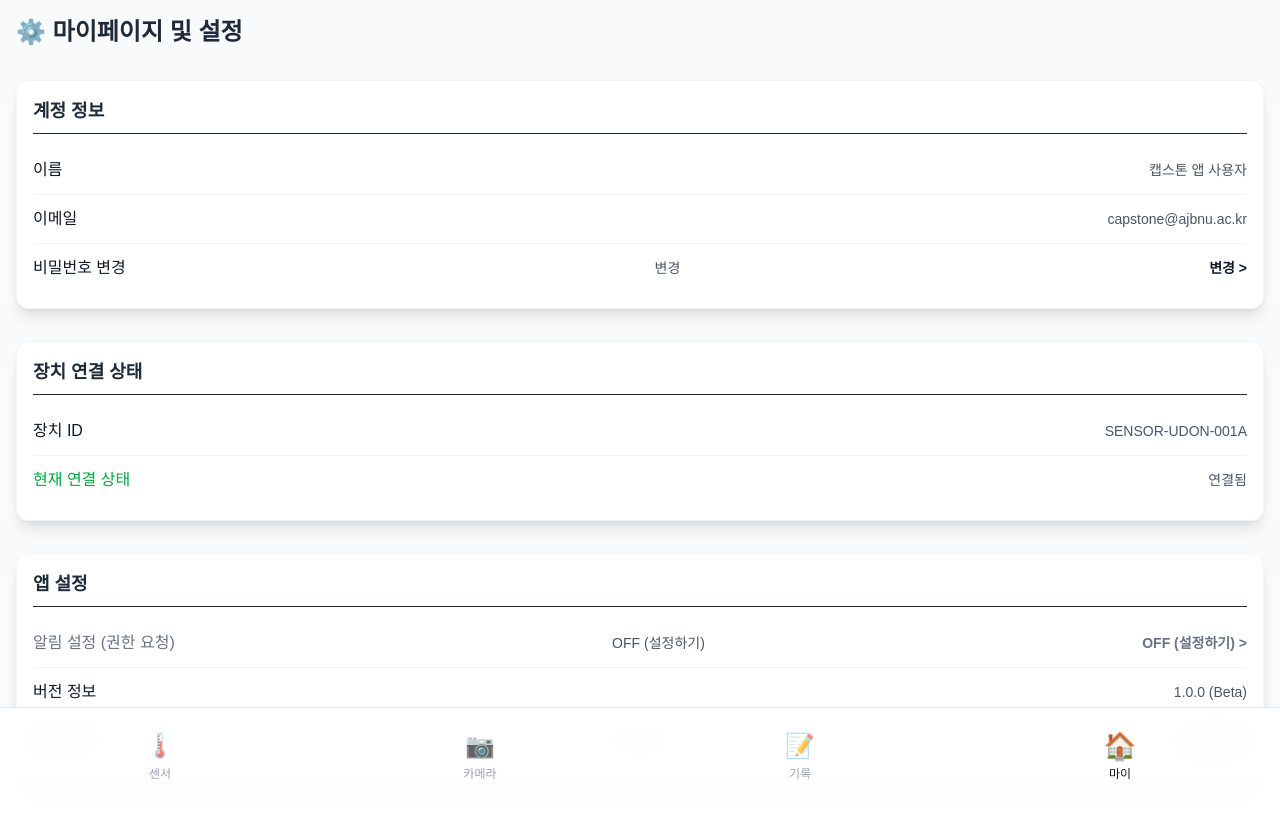
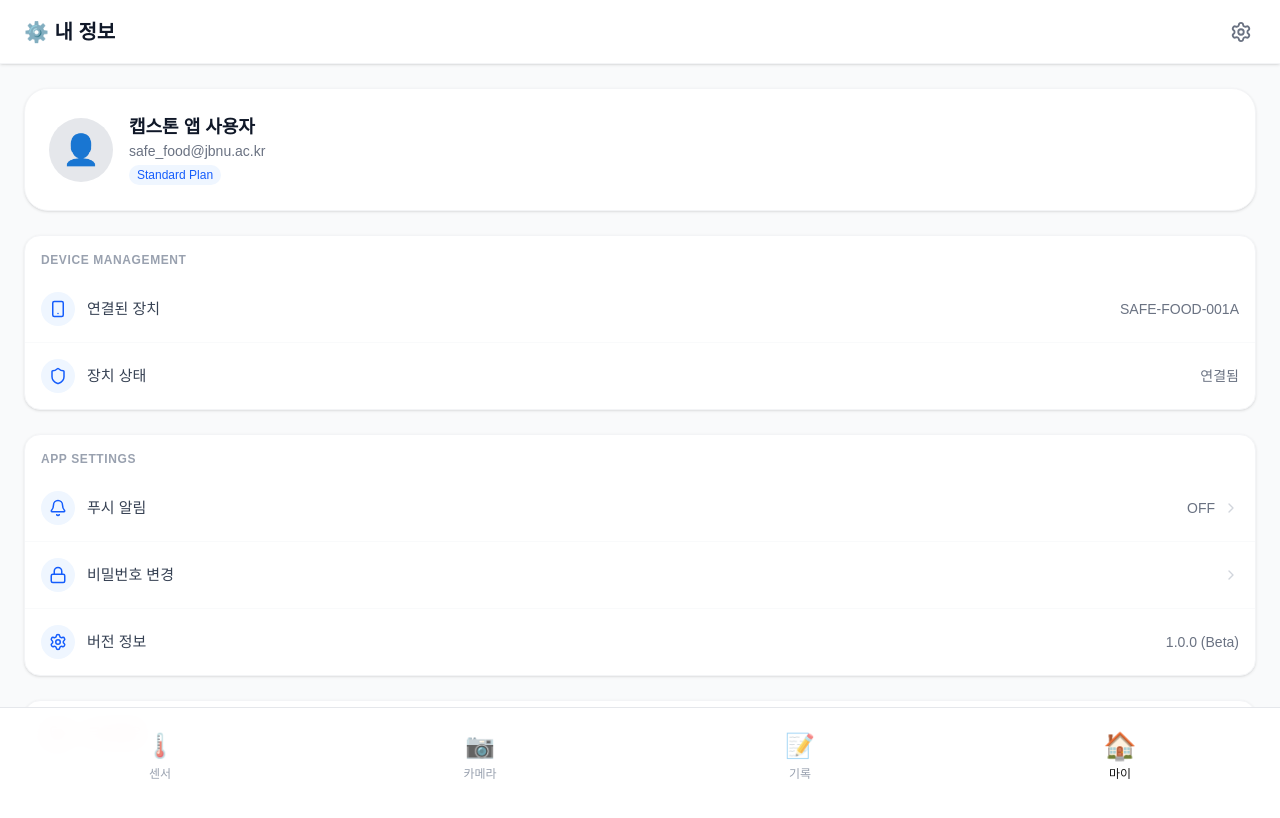
Before and after one commit to dlcodudco/sensor-udon, a Next.js app: page /mypage in a window 1280 px wide. Shown: the top 818 px of the page. Built offline with nearby package versions, Linux system fonts and the light colour scheme.

Commit message:
fix: app page상하단 비율 조정 및 디자인 변경

```diff
--- a/app/mypage/page.tsx
+++ b/app/mypage/page.tsx
@@ -11,105 +11,187 @@
 
 import React from 'react';
 import { usePushNotification } from '../../hooks/usePushNotification';
+import {
+  Settings, User, Smartphone, LogOut, ChevronRight,
+  Bell, Shield, Mail, Lock
+} from 'lucide-react'; // 아이콘 추가
 
+// 사용자 정보 (Mock Data)
 const USER_INFO = {
   name: "캡스톤 앱 사용자",
-  email: "capstone@ajbnu.ac.kr",
+  email: "safe_food@jbnu.ac.kr",
   deviceStatus: "연결됨",
-  deviceId: "SENSOR-UDON-001A",
-  lastSync: "2025년 11월 21일 19:30",
+  deviceId: "SAFE-FOOD-001A",
+  lastSync: "2025.11.21 19:30",
 };
 
+// 설정 아이템 컴포넌트 (업그레이드 버전)
 interface SettingItemProps {
+  icon?: React.ReactNode;
   title: string;
   value?: string;
   onClick?: () => void;
-  isButton?: boolean;
-  color?: string;
+  isDestructive?: boolean; // 로그아웃 등 위험한 작업용 색상
+  showArrow?: boolean;
 }
 
-const SettingItem: React.FC<SettingItemProps> = ({ title, value, onClick, isButton = false, color = 'text-gray-900' }) => (
+const SettingItem: React.FC<SettingItemProps> = ({
+  icon, title, value, onClick, isDestructive = false, showArrow = false
+}) => (
   <div
-    className={`flex justify-between items-center py-3 border-b border-gray-100 last:border-b-0 cursor-pointer transition duration-150 ${onClick ? 'hover:bg-gray-50' : ''}`}
     onClick={onClick}
+    className={`
+      flex items-center justify-between p-4
+      border-b border-gray-50 last:border-b-0
+      transition-colors duration-200
+      ${onClick ? 'cursor-pointer hover:bg-gray-50 active:bg-gray-100' : ''}
+    `}
   >
-    <span className={`text-base font-medium ${color}`}>{title}</span>
-    {value && <span className="text-gray-600 text-sm">{value}</span>}
-    {isButton && (
-        <span className={`text-sm font-semibold ${color}`}>
-            {value} &gt;
+    <div className="flex items-center gap-3">
+      {/* 아이콘 영역 */}
+      {icon && (
+        <div className={`p-2 rounded-full ${isDestructive ? 'bg-red-50 text-red-500' : 'bg-blue-50 text-blue-600'}`}>
+          {icon}
+        </div>
+      )}
+      <span className={`text-[15px] font-medium ${isDestructive ? 'text-red-600' : 'text-gray-700'}`}>
+        {title}
       </span>
-    )}
+    </div>
+
+    <div className="flex items-center gap-2">
+      {value && <span className="text-sm text-gray-500 font-medium">{value}</span>}
+      {showArrow && <ChevronRight size={16} className="text-gray-300" />}
+    </div>
   </div>
 );
 
 export default function MyPageScreen() {
-  // 푸시 알림 훅 사용
   const { requestPermission, permission, fcmToken } = usePushNotification();
 
   const handleLogout = () => {
     if (window.confirm("정말 로그아웃 하시겠습니까?")) {
       console.log("로그아웃 처리됨");
+      // Next.js 라우터 사용을 권장하지만, 확실한 새로고침을 위해 location.href 유지
       window.location.href = '/login';
     }
   };
 
   return (
-    <div className="p-4 space-y-8 bg-gray-50 min-h-screen">
-      <h1 className="text-2xl font-bold text-gray-800">
-        ⚙️ 마이페이지 및 설정
-      </h1>
+    // 전체 컨테이너: 화면 꽉 채움 + 스크롤 방지
+    <div className="flex flex-col h-[100dvh] bg-gray-50 overflow-hidden">
 
-      {/* 1. 계정 정보 섹션 */}
-      <div className="bg-white p-4 rounded-xl shadow-lg border border-gray-100">
-        <h2 className="text-lg font-semibold text-gray-800 mb-3 border-b pb-2">계정 정보</h2>
-        <SettingItem title="이름" value={USER_INFO.name} />
-        <SettingItem title="이메일" value={USER_INFO.email} />
+      {/* [상단 헤더] 고정 영역 */}
+      <header className="
+        flex-none h-16 bg-white z-10
+        flex items-center justify-between px-6
+        border-b border-gray-100 shadow-sm
+        pt-[env(safe-area-inset-top)]
+      ">
+        <h1 className="text-xl font-bold text-gray-900">⚙️ 내 정보</h1>
+        <div className="flex gap-4 text-gray-500">
+           <button className="hover:text-blue-600 transition p-1">
+             <Settings size={22} />
+           </button>
+        </div>
+      </header>
+
+      {/* [본문 콘텐츠] 스크롤 가능한 영역 */}
+      <main className="
+        flex-1 overflow-y-auto
+        p-6 pb-[calc(80px+env(safe-area-inset-bottom))]
+        overscroll-y-contain
+      ">
+        <div className="space-y-6">
+
+          {/* 1. 프로필 카드 (디자인 변경) */}
+          <div className="bg-white p-6 rounded-3xl shadow-sm border border-gray-100 flex items-center gap-4">
+            <div className="w-16 h-16 bg-gray-200 rounded-full flex items-center justify-center text-3xl">
+              👤
+            </div>
+            <div>
+              <h2 className="text-lg font-bold text-gray-900">{USER_INFO.name}</h2>
+              <p className="text-sm text-gray-500">{USER_INFO.email}</p>
+              <span className="text-xs text-blue-600 bg-blue-50 px-2 py-0.5 rounded-full mt-1 inline-block font-medium">
+                Standard Plan
+              </span>
+            </div>
+          </div>
+
+          {/* 2. 장치 관리 섹션 */}
+          <div className="bg-white rounded-2xl shadow-sm border border-gray-100 overflow-hidden">
+            <h3 className="text-xs font-bold text-gray-400 uppercase tracking-wider px-4 pt-4 pb-2">
+              Device Management
+            </h3>
             <SettingItem
-          title="비밀번호 변경"
-          isButton={true}
-          value="변경"
-          onClick={() => alert("비밀번호 변경 페이지로 이동")}
+              icon={<Smartphone size={18} />}
+              title="연결된 장치"
+              value={USER_INFO.deviceId}
+            />
+            <SettingItem
+              icon={<Shield size={18} />}
+              title="장치 상태"
+              value={USER_INFO.deviceStatus}
             />
           </div>
 
-      {/* 2. 장치 관리 섹션 */}
-      <div className="bg-white p-4 rounded-xl shadow-lg border border-gray-100">
-        <h2 className="text-lg font-semibold text-gray-800 mb-3 border-b pb-2">장치 연결 상태</h2>
-        <SettingItem title="장치 ID" value={USER_INFO.deviceId} />
-        <SettingItem title="현재 연결 상태" value={USER_INFO.deviceStatus} color="text-green-600" />
+          {/* 3. 앱 설정 섹션 */}
+          <div className="bg-white rounded-2xl shadow-sm border border-gray-100 overflow-hidden">
+            <h3 className="text-xs font-bold text-gray-400 uppercase tracking-wider px-4 pt-4 pb-2">
+              App Settings
+            </h3>
+
+            {/* 알림 설정 */}
+            <SettingItem
+              icon={<Bell size={18} />}
+              title="푸시 알림"
+              value={permission === 'granted' ? "ON" : "OFF"}
+              onClick={requestPermission}
+              showArrow
+            />
+
+            {/* 비밀번호 변경 */}
+            <SettingItem
+              icon={<Lock size={18} />}
+              title="비밀번호 변경"
+              onClick={() => alert("비밀번호 변경 기능 준비 중")}
+              showArrow
+            />
+
+             {/* 버전 정보 */}
+             <SettingItem
+              icon={<Settings size={18} />}
+              title="버전 정보"
+              value="1.0.0 (Beta)"
+            />
           </div>
 
-      {/* 3. 앱 설정 및 기타 */}
-      <div className="bg-white p-4 rounded-xl shadow-lg border border-gray-100">
-        <h2 className="text-lg font-semibold text-gray-800 mb-3 border-b pb-2">앱 설정</h2>
-
-        {/* 클릭 시 requestPermission 함수 실행 */}
-        <SettingItem
-          title="알림 설정 (권한 요청)"
-          isButton={true}
-          value={permission === 'granted' ? "ON (허용됨)" : "OFF (설정하기)"}
-          color={permission === 'granted' ? "text-blue-600" : "text-gray-500"}
-          onClick={requestPermission}
-        />
-
-        {/* 토큰이 발급되면 화면에 표시 (테스트용) */}
+          {/* FCM 토큰 표시 (개발용) */}
           {fcmToken && (
-            <div className="mt-2 p-2 bg-gray-100 rounded text-xs break-all text-gray-500 font-mono border border-gray-200">
-                <span className="font-bold">FCM Token:</span> {fcmToken}
+            <div className="bg-gray-100 p-3 rounded-xl border border-gray-200">
+               <p className="text-xs text-gray-500 font-mono break-all">
+                 <span className="font-bold select-none">Token: </span>
+                 {fcmToken}
+               </p>
             </div>
           )}
 
-        <SettingItem title="버전 정보" value="1.0.0 (Beta)" />
+          {/* 4. 로그아웃 버튼 */}
+          <div className="bg-white rounded-2xl shadow-sm border border-gray-100 overflow-hidden mt-4">
             <SettingItem
+              icon={<LogOut size={18} />}
               title="로그아웃"
-          isButton={true}
-          value="로그아웃"
-          color="text-red-600"
+              isDestructive
               onClick={handleLogout}
             />
           </div>
 
+          <p className="text-center text-xs text-gray-400 py-4">
+            © 2025 Safe Food Project. All rights reserved.
+          </p>
+
+        </div>
+      </main>
     </div>
   );
 }
```
Also changed, not shown: app/camera/page.tsx (+81 -46 lines), app/history/page.tsx (+65 -25 lines), app/sensor/page.tsx (+63 -63 lines). Lines whose indentation alone changed are shown as unchanged.
